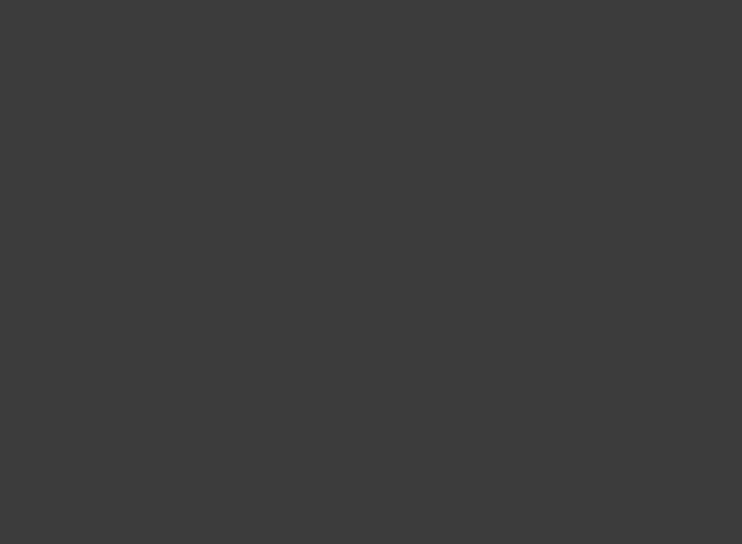
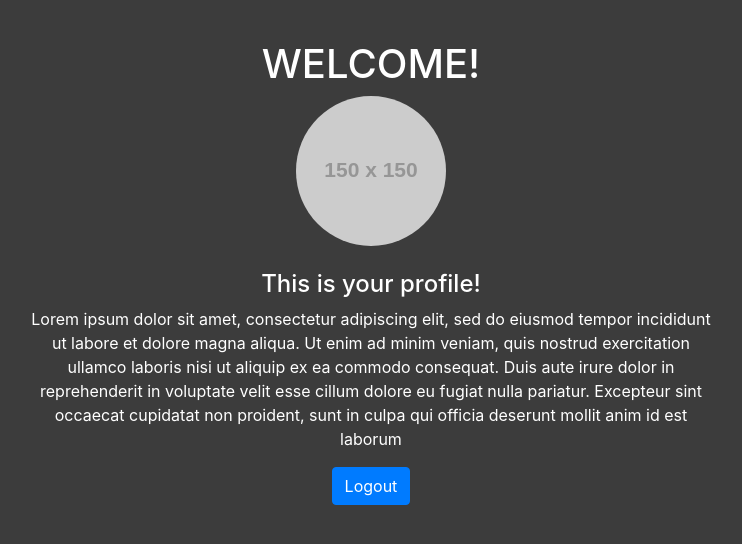
Before and after one commit to jenorigor/authenticate, an Angular app: page /profile in a window 1280 px wide. Before the commit this address led to /. Shown: the top 544 px of the page, without its empty margins (269-1011 px from the left). Built offline with nearby package versions, Linux system fonts and the light colour scheme; sample sign-in values are in the browser's storage.

Commit message:
Added Routes and Guard for authenticated users

```diff
--- a/src/app/app-routing.module.ts
+++ b/src/app/app-routing.module.ts
@@ -1,12 +1,23 @@
 import { NgModule } from '@angular/core';
 import { Routes, RouterModule } from '@angular/router';
 import { IndexComponent } from './index/index.component';
+import { ProfileComponent } from './profile/profile.component';
+import { AuthGuard } from './auth.guard';
 
 const routes: Routes = [
 	{
 		path : '',
 		component: IndexComponent
 	},
+	{
+	    path: 'profile',
+	    component: ProfileComponent,
+	    canActivate: [AuthGuard]
+  	},
+  	{
+  		path : '*',
+  		redirectTo: ''
+  	}
 
 ];
 
--- a/src/app/app.module.ts
+++ b/src/app/app.module.ts
@@ -6,11 +6,13 @@ import { AppRoutingModule } from './app-routing.module';
 import { AppComponent } from './app.component';
 import { IndexComponent } from './index/index.component';
 import { AuthenticatorService } from './authenticator.service';
+import { ProfileComponent } from './profile/profile.component';
 
 @NgModule({
   declarations: [
     AppComponent,
-    IndexComponent
+    IndexComponent,
+    ProfileComponent
   ],
   imports: [
     BrowserModule,
--- /dev/null
+++ b/src/app/auth.guard.ts
@@ -0,0 +1,25 @@
+import { Injectable } from '@angular/core';
+import { Routes, Router, RouterModule, CanActivate, ActivatedRouteSnapshot, RouterStateSnapshot } from '@angular/router';
+import { Observable } from 'rxjs';
+
+@Injectable({
+  providedIn: 'root'
+})
+export class AuthGuard implements CanActivate {
+  /*canActivate(
+    next: ActivatedRouteSnapshot,
+    state: RouterStateSnapshot): Observable<boolean> | Promise<boolean> | boolean {
+    return true;
+  }*/
+
+  constructor(public router: Router) {}
+
+  canActivate() : boolean {
+  	 if(localStorage.getItem("loggedinUser") === null) {
+  	 	this.router.navigate(['*']);
+      	return false;
+  	 }
+
+  	 return true;
+  }
+}
--- a/src/app/authenticator.service.ts
+++ b/src/app/authenticator.service.ts
@@ -21,10 +21,16 @@ export class AuthenticatorService {
 
   	return this.httpClient.post<any>(this.url+'/api/login', { username: username, password: password })
             .pipe(map((res:any) => {
+
                 return res;
             }));
 
 
+  }
+
+  logout() {
+    // remove user from local storage to log user out
+    localStorage.removeItem('loggedinUser');
   }
 
   setUserFlag ( flag : boolean ) {
--- a/src/app/index/index.component.html
+++ b/src/app/index/index.component.html
@@ -4,11 +4,16 @@
 
 		<div class="container-fluid col-md-4">
 				<form #f="ngForm" (ngSubmit)="login(f)">
-
 					<div class="form-group">
 						<h3 class="text-center">Simple Login Form </h3>
 					</div>
 
+					<div class="form-group" *ngIf="error">
+						<div class="alert alert-danger">
+						  <strong>Error:</strong> Invalid credentials!
+						</div>
+
+					</div>
 					<div class="form-group">
 						<input name = "username" ngModel type="text" class="form-control" placeholder="Username / Email"  />
 					</div>
--- a/src/app/index/index.component.scss
+++ b/src/app/index/index.component.scss
@@ -41,3 +41,8 @@ input[type=text]:active, input[type=text]:hover, [type=password]:active , [type=
 .row {
 	margin-top:10%;
 }
+
+.alert-danger {
+    background-color: #721c24;
+    border-color: #721c24;
+}
--- a/src/app/index/index.component.ts
+++ b/src/app/index/index.component.ts
@@ -1,6 +1,7 @@
 import { Component, OnInit } from '@angular/core';
 import { AuthenticatorService } from './../authenticator.service';
 import {NgForm} from '@angular/forms';
+import { Routes, Router,RouterModule } from '@angular/router';
 
 @Component({
   selector: 'app-index',
@@ -12,14 +13,19 @@ export class IndexComponent implements OnInit {
   btnvalue : string = "Login";
   btndisabled : boolean = true;
   flag : boolean = false;
+  error : boolean = false;
 
   loginparams = [
   ];
 
 
-  constructor(private authenticator:AuthenticatorService) { }
+  constructor(private authenticator:AuthenticatorService, private router: Router ) { }
 
   ngOnInit() {
+
+    if(localStorage.getItem("loggedinUser") !== null) {
+      this.router.navigate(['profile']);
+    }
   }
 
   login ( f: NgForm) {
@@ -27,19 +33,18 @@ export class IndexComponent implements OnInit {
   		this.authenticator.authenticate(f.value.username, f.value.password)
             .subscribe(
                 data => {
-                	if(data.success == true) {
-                		console.log('Authenticated!');
+                	if(data.token && data.success == true) {
+                		 localStorage.setItem('loggedinUser', JSON.stringify({ token: data.token }));
+                     this.router.navigate(['profile']);
                 	}
 
                 	else {
-                		console.log('Failed!');
+                		 this.error = true;
                 	}
                 },
                 error => {
-                	console.log('Failed!');
+                	   this.error = true;
                 });
-
-
 
 
   }
--- /dev/null
+++ b/src/app/profile/profile.component.html
@@ -0,0 +1,20 @@
+<section class="container-fluid">
+
+	<div class="row">
+
+		<div class="container-fluid col-md-7 text-center">
+
+			<h1> WELCOME! </h1>
+
+			<img class="rounded-circle img-fluid d-block mx-auto" src="http://placehold.it/150x150" alt=""><br/>
+
+			<h4> This is your profile! </h4>
+
+			<p> Lorem ipsum dolor sit amet, consectetur adipiscing elit, sed do eiusmod tempor incididunt ut labore et dolore magna aliqua. Ut enim ad minim veniam, quis nostrud exercitation ullamco laboris nisi ut aliquip ex ea commodo consequat. Duis aute irure dolor in reprehenderit in voluptate velit esse cillum dolore eu fugiat nulla pariatur. Excepteur sint occaecat cupidatat non proident, sunt in culpa qui officia deserunt mollit anim id est laborum </p>
+
+			<input type="submit" class="btn btn-primary" value="{{btnvalue}}" (click) = "logout()"/>
+		</div>
+
+	</div>
+
+</section>
--- /dev/null
+++ b/src/app/profile/profile.component.scss
@@ -0,0 +1,7 @@
+section {
+	color : white;
+}
+
+div {
+	padding: 20px;
+}
--- /dev/null
+++ b/src/app/profile/profile.component.ts
@@ -0,0 +1,23 @@
+import { Component, OnInit } from '@angular/core';
+import { AuthenticatorService } from './../authenticator.service';
+import { Routes, Router,RouterModule } from '@angular/router';
+
+@Component({
+  selector: 'app-profile',
+  templateUrl: './profile.component.html',
+  styleUrls: ['./profile.component.scss']
+})
+export class ProfileComponent implements OnInit {
+
+  btnvalue : string = "Logout";
+
+  constructor(private authenticator:AuthenticatorService, private router: Router ) { }
+
+  ngOnInit() {
+  }
+
+  logout() {
+  	this.authenticator.logout();
+  	this.router.navigate(['*']);
+  }
+}
```
Also changed, not shown: 2 other files (tests, documents, lock files or other folders).
